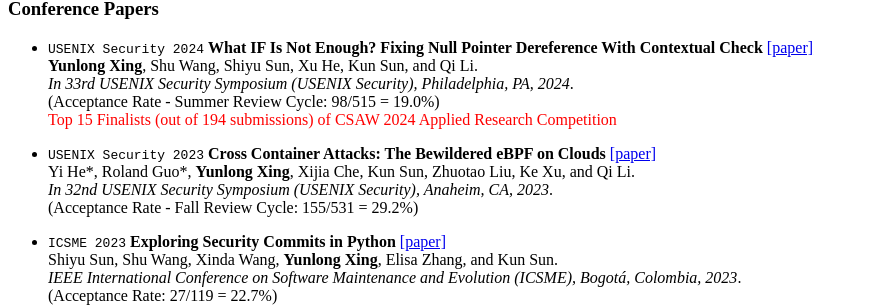
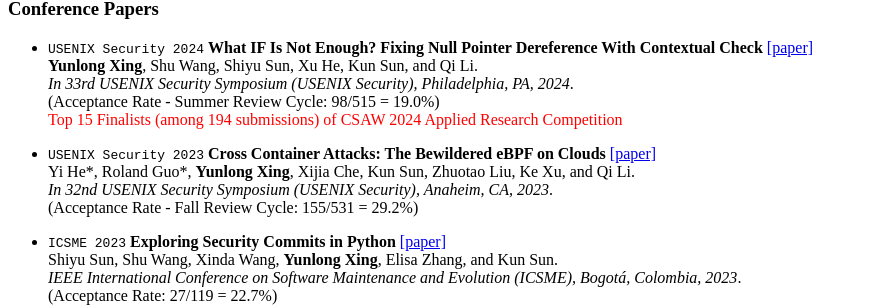
Before and after one commit to YunlongXing/yunlongxing.github.io, a Jekyll site: the page built from _pages/includes/pub.md, in a window 1280 px wide. Shown: the part 715-1022 px from the top of the page, without its empty margins (0-870 px from the left). Built offline with Jekyll 4.4.1, drawn with Linux system fonts in a browser that asks for light colours; our own code applies the rules of GitHub Pages for plain Markdown files.

Commit message:
Update pub.md

```diff
--- a/_pages/includes/pub.md
+++ b/_pages/includes/pub.md
@@ -4,7 +4,7 @@
 **Yunlong Xing**, Shu Wang, Shiyu Sun, Xu He, Kun Sun, and Qi Li.<br>
 *In 33rd USENIX Security Symposium (USENIX Security), Philadelphia, PA, 2024*.<br>
 (Acceptance Rate - Summer Review Cycle: 98/515 = 19.0%)<br>
-<span style="color:red">Top 15 Finalists (out of 194 submissions) of CSAW 2024 Applied Research Competition</span>
+<span style="color:red">Top 15 Finalists (among 194 submissions) of CSAW 2024 Applied Research Competition</span>
 
 - ``USENIX Security 2023`` **Cross Container Attacks: The Bewildered eBPF on Clouds** [\[paper\]](/publications/security23_container.pdf)<br>
 Yi He\*, Roland Guo\*, **Yunlong Xing**, Xijia Che, Kun Sun, Zhuotao Liu, Ke Xu, and Qi Li.<br>
```
